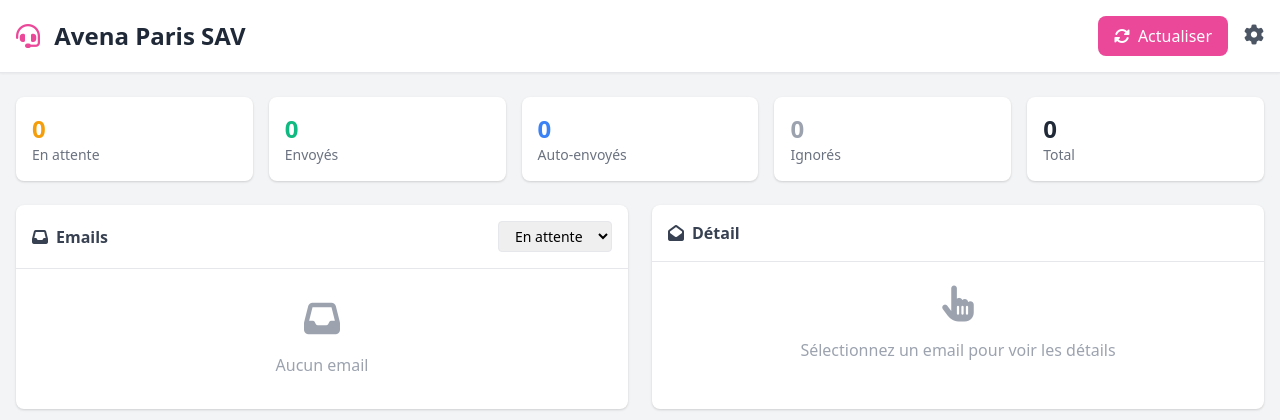
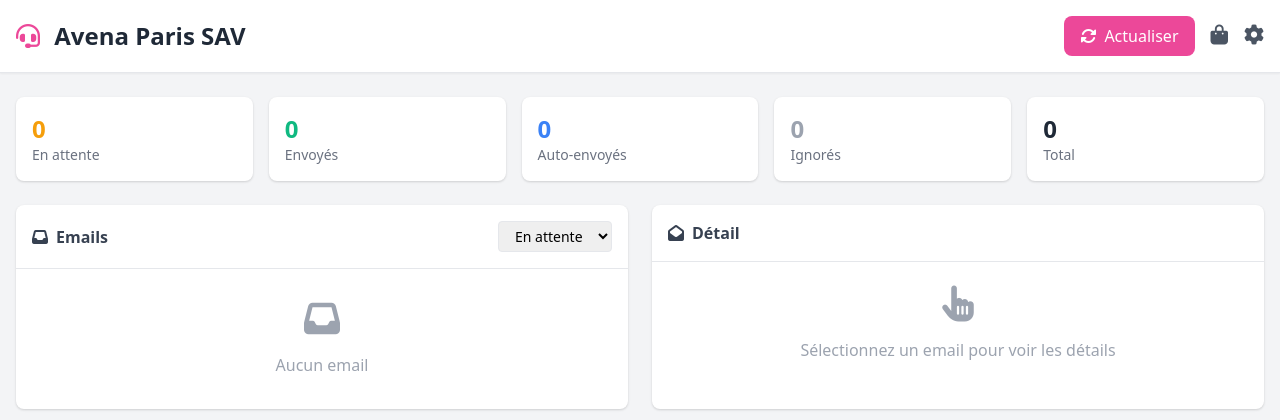
Before and after one commit to avenaparisshop/avena-sav-app, a Flask app: page / in a window 1280 px wide. Shown: the top 420 px of the page. Run offline with Flask 3, Linux system fonts and the light colour scheme; data that the repository does not hold is empty.

Commit message:
Add Shops button to header

```diff
--- a/templates/dashboard.html
+++ b/templates/dashboard.html
@@ -31,6 +31,9 @@
                     <i class="fas fa-sync-alt mr-2"></i>
                     Actualiser
                 </button>
+                                <a href="/stores" class="text-gray-600 hover:text-gray-800 mr-2" title="Shops connectes">
+                                                        <i class="fas fa-shopping-bag text-xl"></i>
+                                </a>
                 <a href="/settings" class="text-gray-600 hover:text-gray-800">
                     <i class="fas fa-cog text-xl"></i>
                 </a>
```
